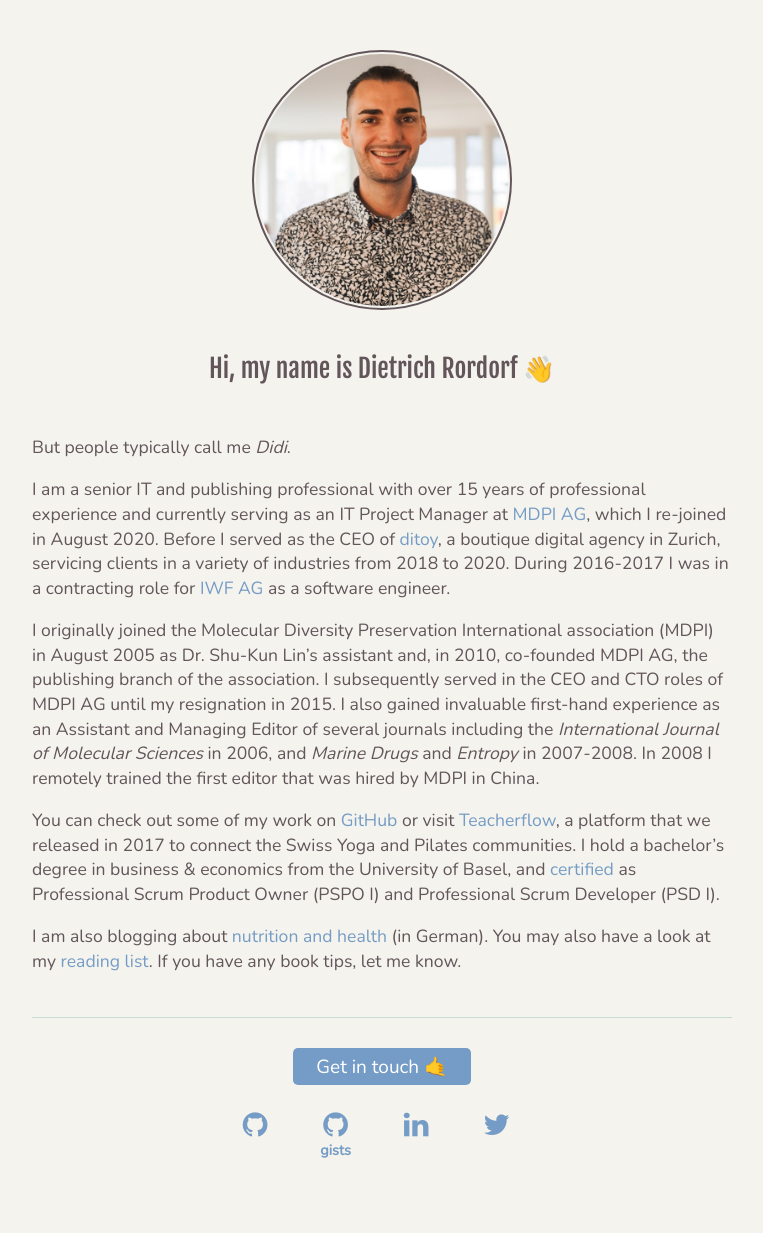
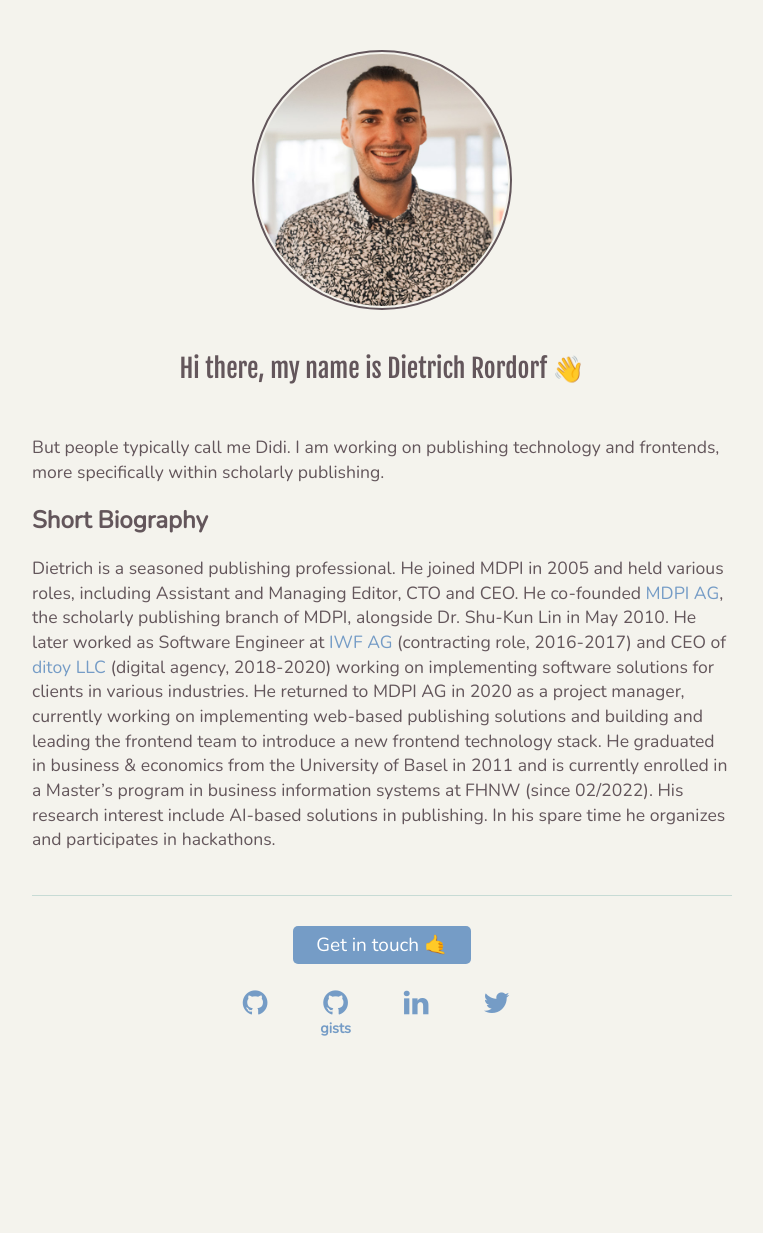
Before and after one commit to rordi/rordi.github.io, a Jekyll site: the page built from index.md, in a window 1280 px wide. Shown: the whole page, without its empty margins (258-1021 px from the left). Built offline with Jekyll 4.4.1, drawn with Linux system fonts in a browser that asks for light colours; after the commit the page ends 1111 px from its top, so only the background shows below that.

Commit message:
Update index.md

```diff
--- a/index.md
+++ b/index.md
@@ -6,14 +6,11 @@ title: Dietrich Rordorf
     <img src="/assets/dr.jpg" alt="Dietrich Rordorf" width="260">
 </p>
 
-# Hi, my name is Dietrich Rordorf  👋
+# Hi there, my name is Dietrich Rordorf  👋
 
-But people typically call me *Didi*.
+But people typically call me Didi. I am working on publishing technology and frontends, more specifically within scholarly publishing.
 
-I am a senior IT and publishing professional with over 15 years of professional experience and currently serving as an IT Project Manager at [MDPI AG](https://www.mdpi.com/), which I re-joined in August 2020. Before I served as the CEO of [ditoy](https://www.ditoy.com/), a boutique digital agency in Zurich, servicing clients in a variety of industries from 2018 to 2020. During 2016-2017 I was in a contracting role for [IWF AG](https://www.iwf.ch/) as a software engineer.
 
-I originally joined the Molecular Diversity Preservation International association (MDPI) in August 2005 as Dr. Shu-Kun Lin’s assistant and, in 2010, co-founded MDPI AG, the publishing branch of the association. I subsequently served in the CEO and CTO roles of MDPI AG until my resignation in 2015. I also gained invaluable first-hand experience as an Assistant and Managing Editor of several journals including the *International Journal of Molecular Sciences* in 2006, and *Marine Drugs* and *Entropy* in 2007-2008. In 2008 I remotely trained the first editor that was hired by MDPI in China.
+## Short Biography
 
-You can check out some of my work on [GitHub](https://github.com/rordi/) or visit [Teacherflow](https://www.teacherflow.ch), a platform that we released in 2017 to connect the Swiss Yoga and Pilates communities. I hold a bachelor’s degree in business & economics from the University of Basel, and [certified](https://www.scrum.org/user/298081) as Professional Scrum Product Owner (PSPO I) and Professional Scrum Developer (PSD I).
-
-I am also blogging about [nutrition and health](https://www.meinflow.com/) (in German). You may also have a look at my [reading list](./reading-list.html). If you have any book tips, let me know.
+Dietrich is a seasoned publishing professional. He joined MDPI in 2005 and held various roles, including Assistant and Managing Editor, CTO and CEO. He co-founded [MDPI AG](https://www.mdpi.com/), the scholarly publishing branch of MDPI, alongside Dr. Shu-Kun Lin in May 2010. He later worked as Software Engineer at [IWF AG](https://www.iwf.ch/) (contracting role, 2016-2017) and CEO of [ditoy LLC](https://www.ditoy.com/) (digital agency, 2018-2020) working on implementing software solutions for clients in various industries. He returned to MDPI AG in 2020 as a project manager, currently working on implementing web-based publishing solutions and building and leading the frontend team to introduce a new frontend technology stack. He graduated in business & economics from the University of Basel in 2011 and is currently enrolled in a Master's program in business information systems at FHNW (since 02/2022). His research interest include AI-based solutions in publishing. In his spare time he organizes and participates in hackathons.
```
